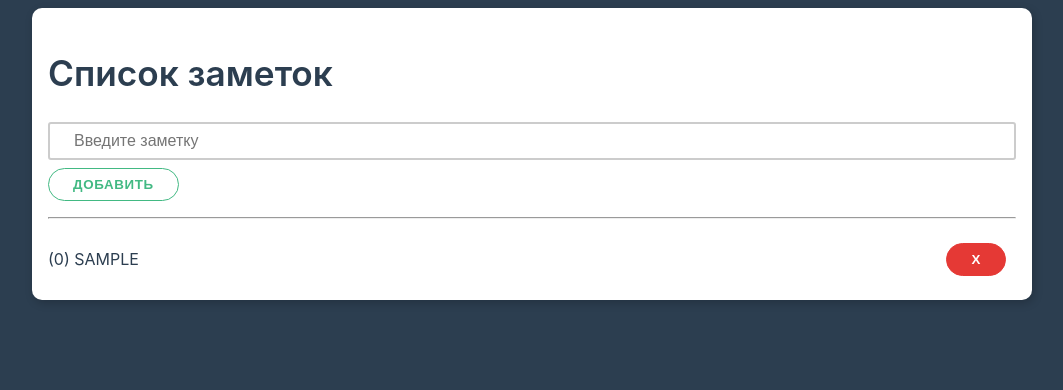
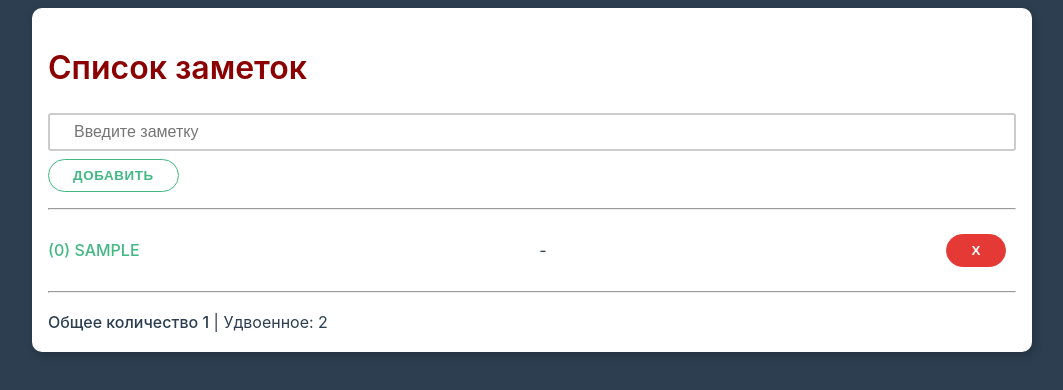
Before and after one commit to konovnina/study_vue, a plain HTML site: page index.html in a window 1280 px wide. Both pictures are taken after typing "Sample" into the empty fields and a click on the button "ДОБАВИТЬ". Shown: the whole page, without its empty margins (108-1171 px from the left). Drawn offline with nearby package versions, Linux system fonts and the light colour scheme.

Commit message:
Basic course module finished

```diff
--- a/app.js
+++ b/app.js
@@ -8,9 +8,6 @@ const App = {
         }
     },
     methods: {
-        inputChangeHandler(e) {
-            this.inputValue = e.target.value
-        },
         addNewNote() {
             if (this.inputValue !== '') {
                 this.notes.push(this.inputValue)
@@ -23,6 +20,13 @@ const App = {
         removeNote(index){
             this.notes.splice(index, 1)
         }
+    },
+    computed: {
+        doubleCountComputed() {
+            return this.notes.length * 2;
+        }
+    },
+    watch: {
     }
 };
 
--- a/index.html
+++ b/index.html
@@ -9,13 +9,17 @@
 <body>
 <div class="container" id="app">
   <div class="card">
-    <h1>{{ title }}</h1>
+    <h1 :style="{
+    color: inputValue.length < 5 ? 'darkred' : 'darkblue',
+    fontSize: inputValue.length < 6 ? '2rem' : '1rem'
+    }">
+      {{ title }}
+    </h1>
     <div class="form-control">
       <input
               type="text"
               :placeholder="placeholderString"
-              :value="inputValue"
-              @input="inputChangeHandler"
+              v-model="inputValue"
               @keypress.enter="addNewNote"
       />
     </div>
@@ -23,8 +27,17 @@
     <hr>
     <ul class="list" v-if="notes.length !== 0">
       <li class="list-item" v-for="(note, index) in notes">
-        ({{ index }}) {{ toUpperCase(note) }}
+<!--        <span :class="note.length > 5 ? 'primary' : 'bold'">({{ index }}) {{ toUpperCase(note) }}</span>-->
+<!--        <span :class="{-->
+<!--        'primary': true,-->
+<!--        'bold': note.length > 5-->
+<!--        }">({{ index }}) {{ toUpperCase(note) }}</span>-->
+        <span :class="['bold', {'primary': note.length > 5}]">({{ index }}) {{ toUpperCase(note) }}</span>-
         <button class="btn danger" @click="removeNote(index)">x</button>
+      </li>
+      <hr>
+      <li>
+        <strong>Общее количество {{ notes.length }}</strong> | Удвоенное: {{ doubleCountComputed }}
       </li>
     </ul>
     <div v-else>Заметок пока нет! Добавьте первую заметку</div>
```
